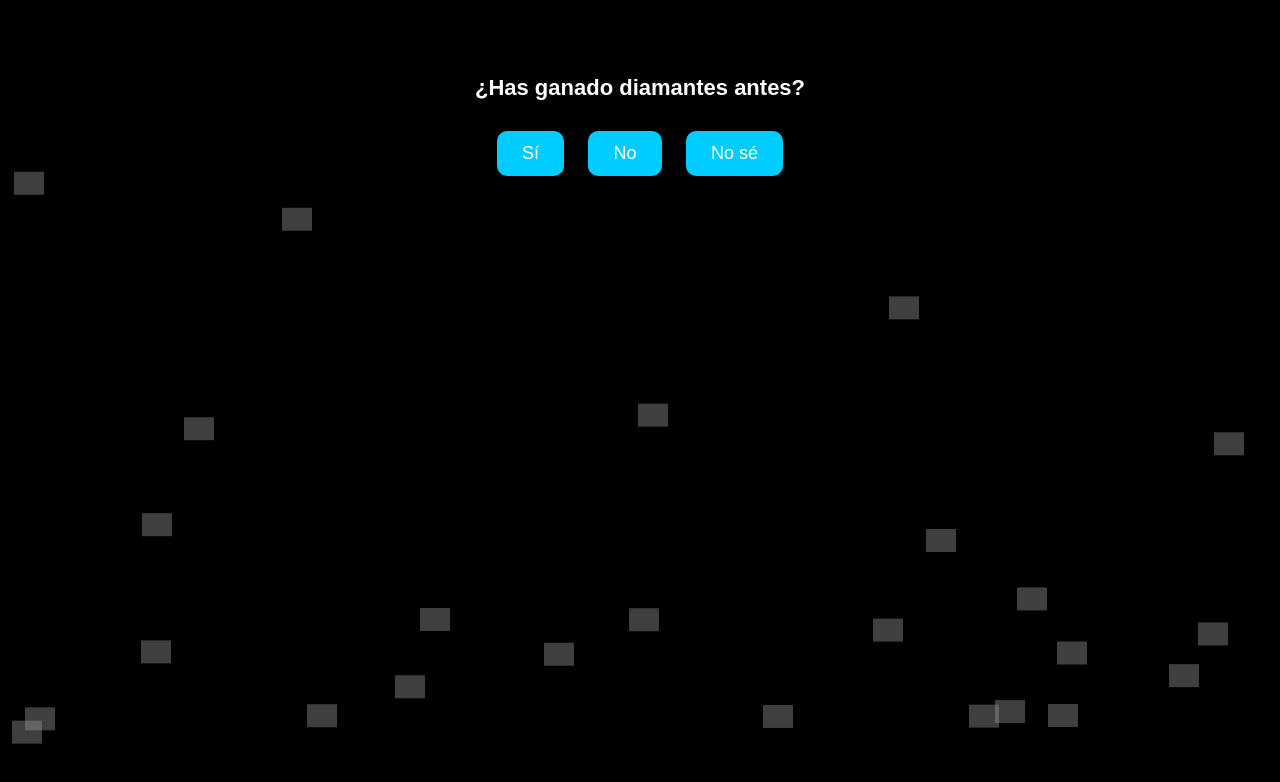
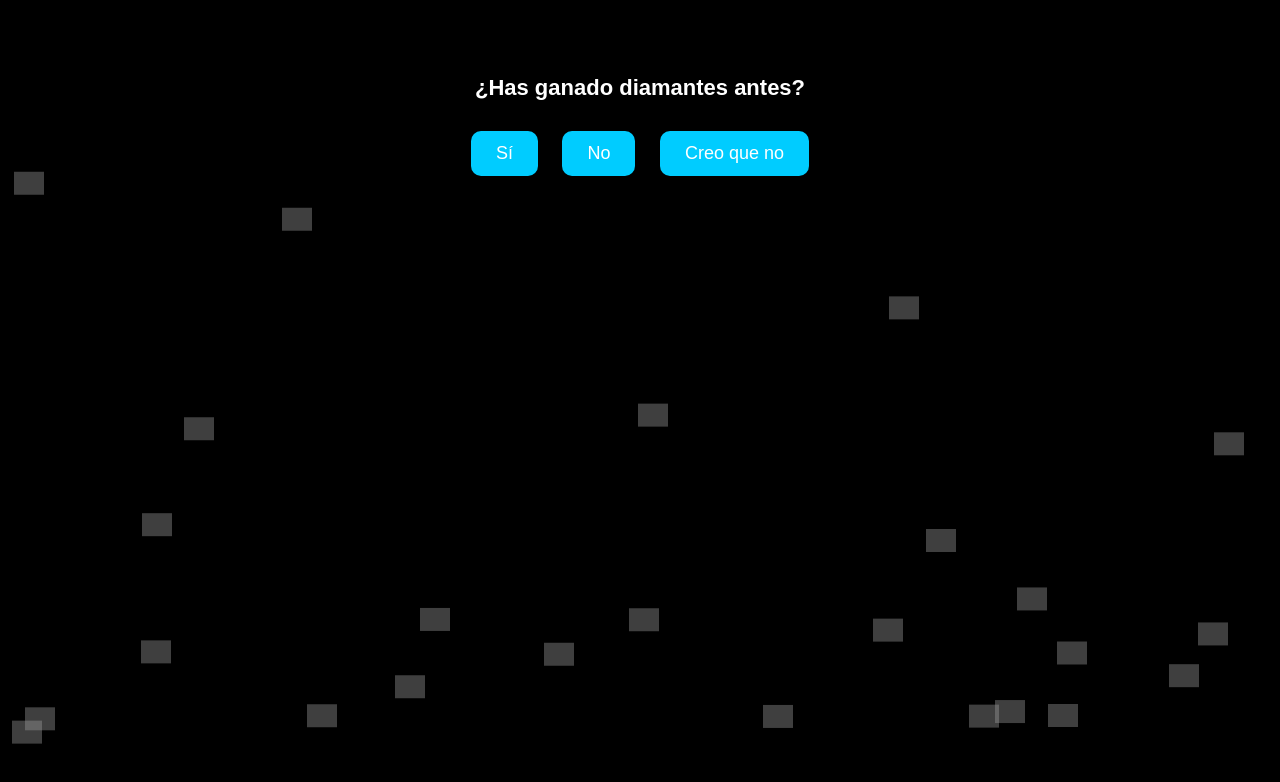
Before and after one commit to yankarlosss/JuanceFF, a plain HTML site: page index.html in a window 1280 px wide. Drawn offline with Linux system fonts and the light colour scheme; grey boxes are pictures that could not be loaded.

Commit message:
index.html

```diff
--- a/index.html
+++ b/index.html
@@ -16,7 +16,7 @@
     <div class="botones">
       <button onclick="mostrarBoton()">Sí</button>
       <button onclick="mostrarBoton()">No</button>
-      <button onclick="mostrarBoton()">No sé</button>
+      <button onclick="mostrarBoton()">Creo que no</button>
     </div>
     <p id="alerta" style="display:none; color: #ffcc00; font-weight: bold;">⚠️ Para continuar, toca los 3 puntos arriba y selecciona "Abrir en el navegador".</p>
     <button id="abrirBtn" onclick="abrirNavegador()">✨ Abrir en navegador</button>
```
